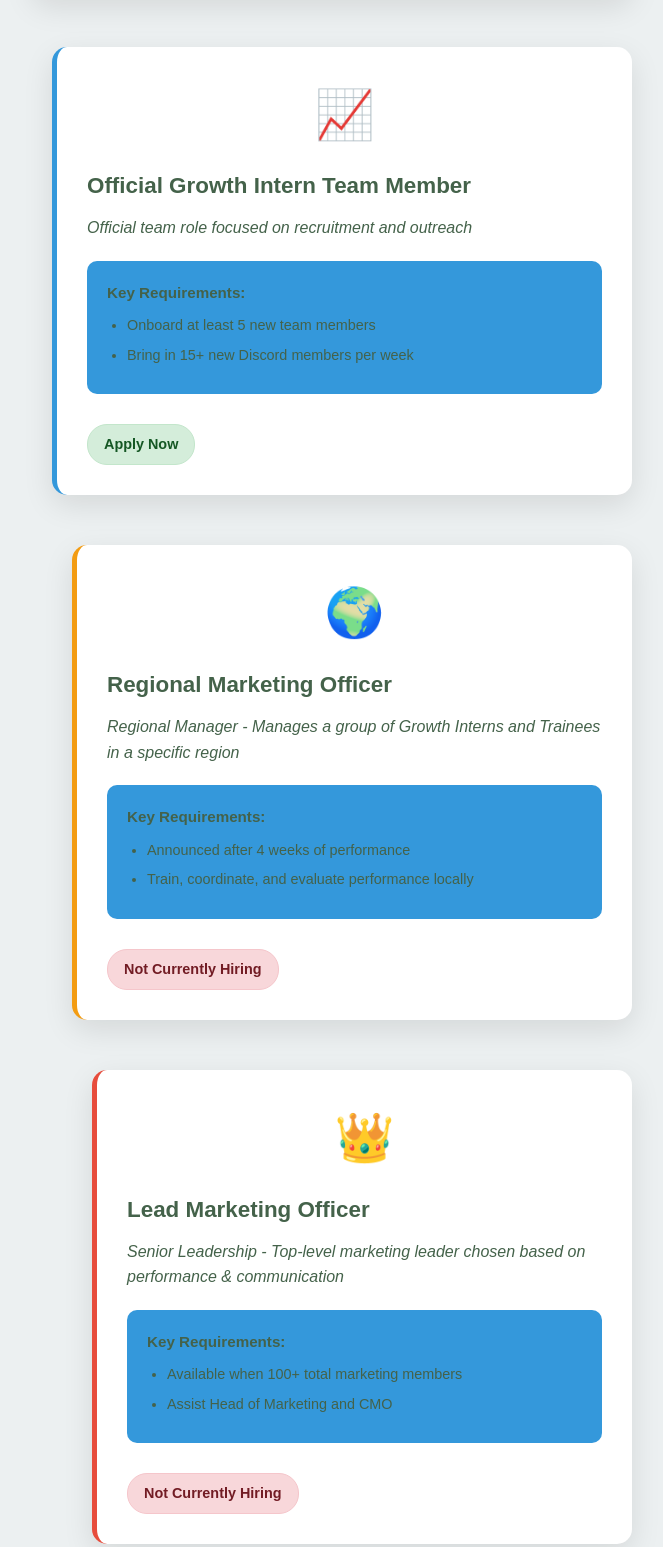
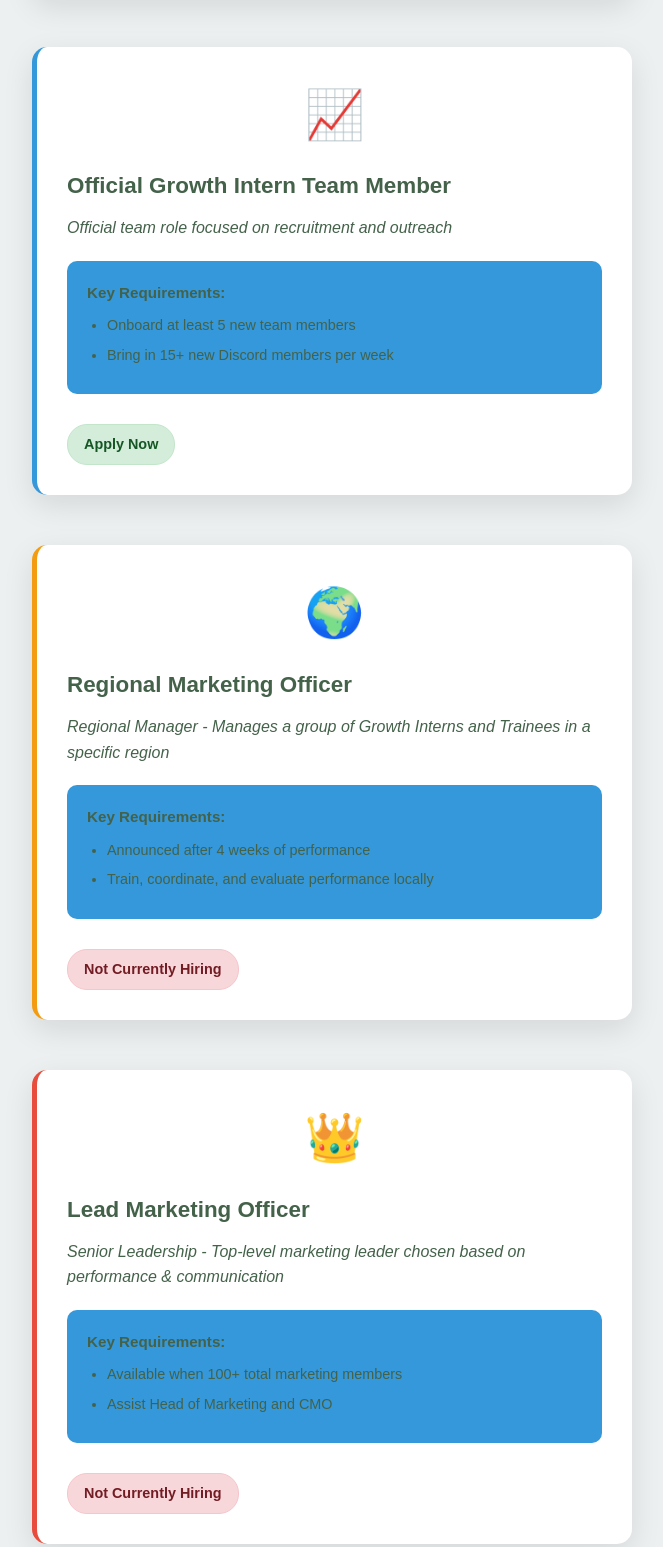
Before and after one commit to ishaandpool/oscarai-website, a plain HTML site: page recruitment.html in a window 1280 px wide. Shown: the part 1057-2604 px from the top of the page, without its empty margins (308-971 px from the left). Drawn offline with Linux system fonts and the light colour scheme.

Commit message:
Add files via upload

```diff
--- a/styles.css
+++ b/styles.css
@@ -378,22 +378,6 @@ p {
     margin-bottom: 20px; /* Add space between vertically stacked cards */
 }
 
-/* Adjustments for hierarchical display */
-.org-card.level-0 {
-    margin-left: 0;
-}
-
-.org-card.level-1 {
-    margin-left: 20px; /* Indent slightly for hierarchy */
-}
-
-.org-card.level-2 {
-    margin-left: 40px; /* Further indent */
-}
-
-.org-card.level-3 {
-    margin-left: 60px; /* Most indented */
-}
 
 .org-card {
     background: #ffffff; /* White */
```
